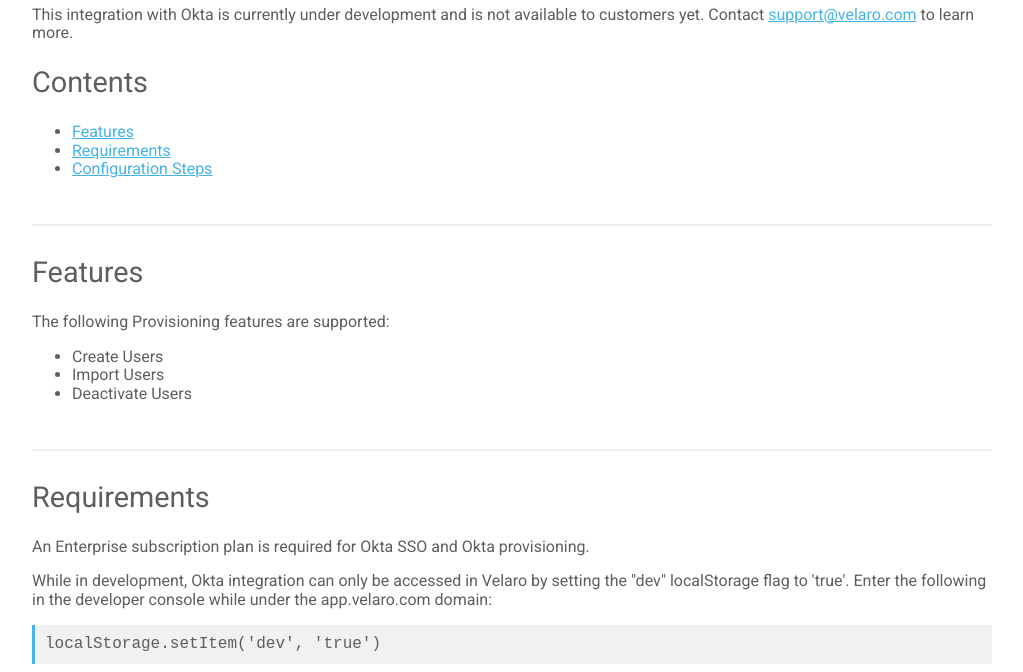
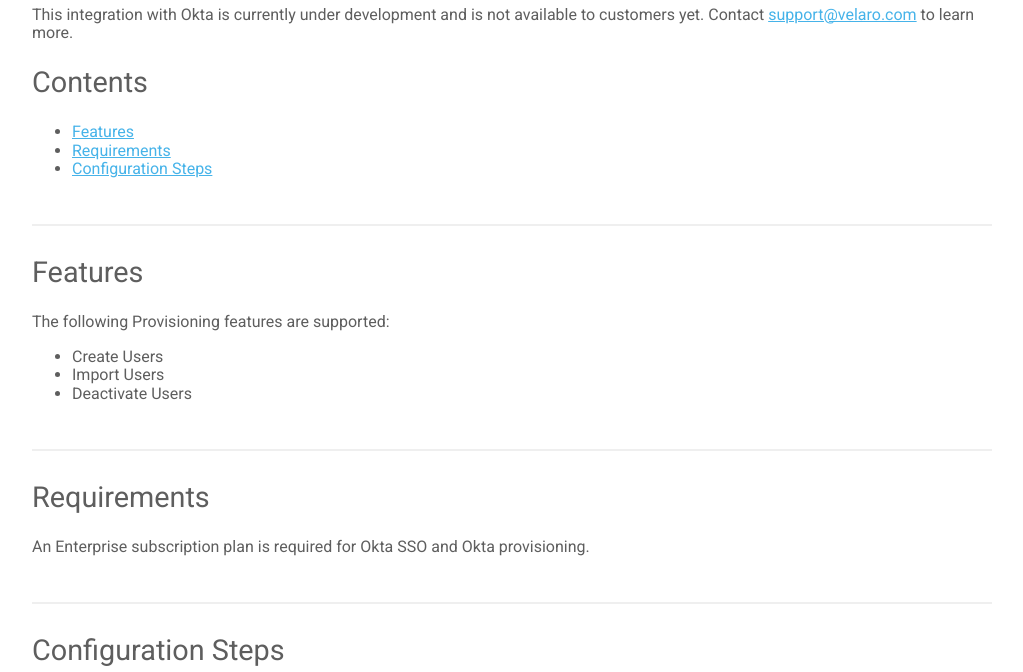
Before and after one commit to velaro/okta-guides, a plain HTML site: page provisioning.html in a window 1280 px wide. Shown: the part 128-800 px from the top of the page, without its empty margins (128-1151 px from the left). Drawn offline with nearby package versions, Linux system fonts and the light colour scheme.

Commit message:
Update provisioning.html

```diff
--- a/provisioning.html
+++ b/provisioning.html
@@ -38,11 +38,6 @@
     <section id="requirements">
       <h2>Requirements</h2>
       <p>An Enterprise subscription plan is required for Okta SSO and Okta provisioning.</p>
-      <p>
-        While in development, Okta integration can only be accessed in Velaro by setting the "dev"
-        localStorage flag to 'true'. Enter the following in the developer console while under the app.velaro.com domain:
-      </p>
-      <p><code>localStorage.setItem('dev', 'true')</code></p>
     </section>
 
     <section id="configuration">
```
